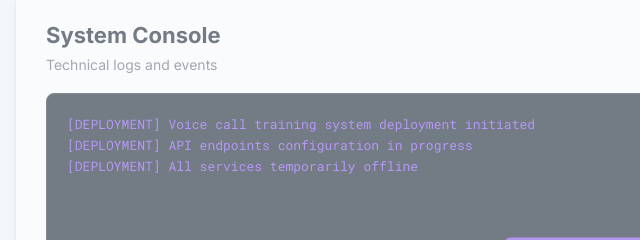
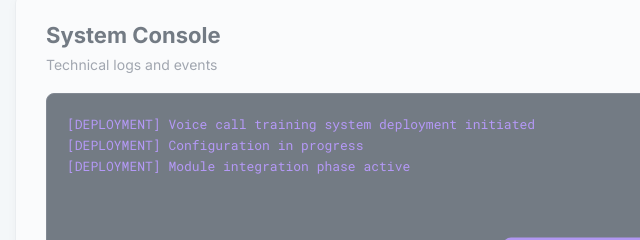
Before and after one commit to granadatradeandconsulting-cloud/navigator-training, a website: page index.html in a window 1280 px wide. Shown: the part 1476-1716 px from the top of the page, 5-645 px from the left. Drawn offline with Linux system fonts and the light colour scheme.

Commit message:
Update index.html

```diff
--- a/index.html
+++ b/index.html
@@ -411,7 +411,7 @@
 
             <ul>
                 <li>✓ Voice Engine Integration - In Progress</li>
-                <li>✓ API Configuration - Pending</li>
+                <li>✓ System Configuration - Pending</li>
                 <li>✓ Security Protocol Setup - Scheduled</li>
                 <li>✓ Quality Assurance Testing - Upcoming</li>
             </ul>
@@ -454,8 +454,8 @@
             <p>Technical logs and events</p>
             <div class="console">
                 <div style="color: #8b5cf6;">[DEPLOYMENT] Voice call training system deployment initiated</div>
-                <div style="color: #8b5cf6;">[DEPLOYMENT] API endpoints configuration in progress</div>
-                <div style="color: #8b5cf6;">[DEPLOYMENT] All services temporarily offline</div>
+                <div style="color: #8b5cf6;">[DEPLOYMENT] Configuration in progress</div>
+                <div style="color: #8b5cf6;">[DEPLOYMENT] Module integration phase active</div>
             </div>
         </div>
 
```
